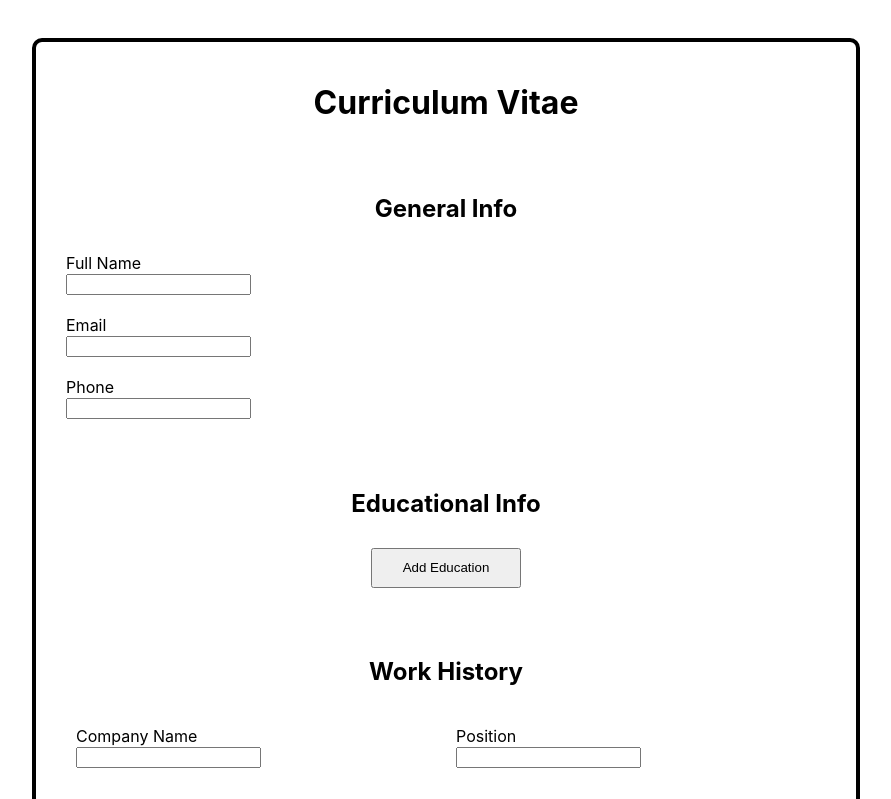
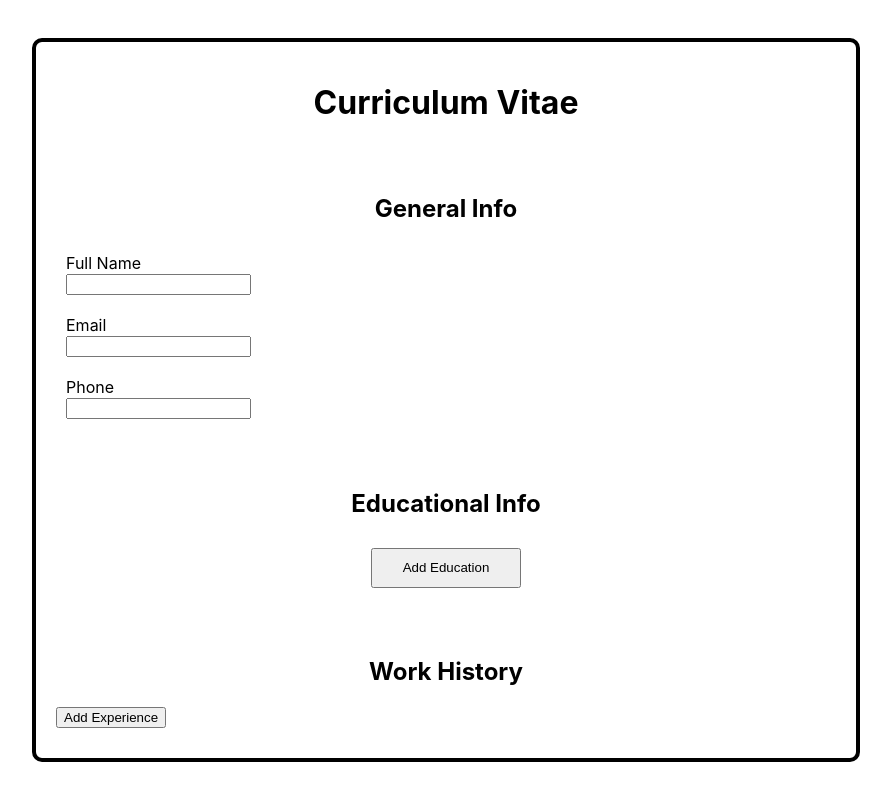
Before and after one commit to benzelcurry/cv-project, a React (Create React App) app: page / in a window 1280 px wide. Shown: the top 799 px of the page, without its empty margins (194-1085 px from the left). Built offline with nearby package versions, Linux system fonts and the light colour scheme.

Commit message:
Add dynamic add/delete form feature for work history

```diff
--- a/src/components/Educational.js
+++ b/src/components/Educational.js
@@ -4,8 +4,6 @@ import React, { Component } from 'react';
 import uniqid from 'uniqid';
 import '../styles/Educational.css';
 
-// FIGURE OUT HOW TO DELETE SCHOOLS DYNAMICALLY INSTEAD OF JUST LAST SCHOOL
-// IMPROVE FORMATTING SO IT'S NOT COMPLETELY VERTICAL
 class Educational extends Component {
   constructor(props) {
     super(props)
--- a/src/components/Practical.js
+++ b/src/components/Practical.js
@@ -1,13 +1,18 @@
+// Sub-form for work history
+
 import React, { Component } from 'react';
+import uniqid from 'uniqid';
 import '../styles/Practical.css';
 
-// ADD ABILITY TO ADD/REMOVE JOBS
-// IMPROVE FORMATTING SO IT'S NOT COMPLETELY VERTICAL
 class Practical extends Component {
   constructor(props) {
     super(props)
 
     this.state = {
+      workHistory: [],
+      index: 0,
+      experience: {
+        id: uniqid(),
         companyName: '',
         position: '',
         taskOne: '',
@@ -15,10 +20,14 @@ class Practical extends Component {
         taskThree: ''
       }
     }
+  }
 
   handleChange = (e) => {
     this.setState({
-      [e.target.id]: e.target.value
+      experiece: {
+        [e.target.id]: e.target.value,
+        id: this.state.experience.id
+      }
     });
   }
 
@@ -26,10 +35,24 @@ class Practical extends Component {
     e.preventDefault();
   }
 
+  addForm = () => {
+    this.setState({
+      workHistory: [...this.state.workHistory, {id: this.state.index}],
+      index: this.state.index + 1
+    })
+  }
+
+  deleteForm = (id) => {
+    this.state.workHistory = this.state.workHistory.filter(x => Number(x.id) !== Number(id));
+    this.setState({});
+  }
+
   render() {
     return (
       <div>
         <h2>Work History</h2>
+          {this.state.workHistory.map((edu) => (
+            <div key={edu.id}>
               <form>
                 <div class="practical-section">
                   <div>
@@ -92,6 +115,13 @@ class Practical extends Component {
                   </div>
                 </div>
               </form>
+              <button
+                id={edu.id}
+                onClick={(e) => this.deleteForm(e.target.id)}>Remove Experience
+              </button>
+            </div>
+          ))}
+          <button onClick={this.addForm}>Add Experience</button>
       </div>
     )
   }
```
Lines whose indentation alone changed are shown as unchanged.
